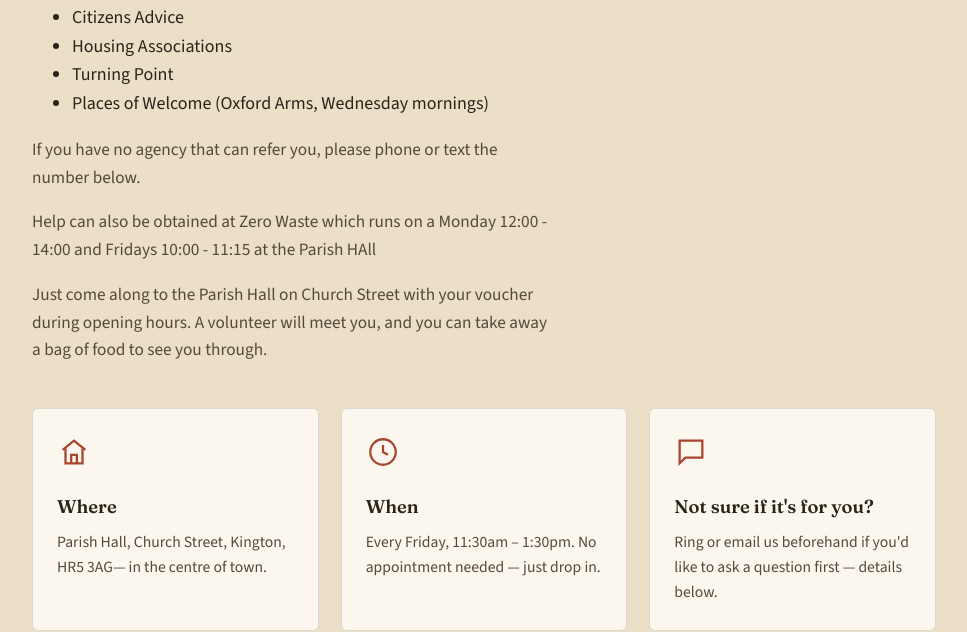
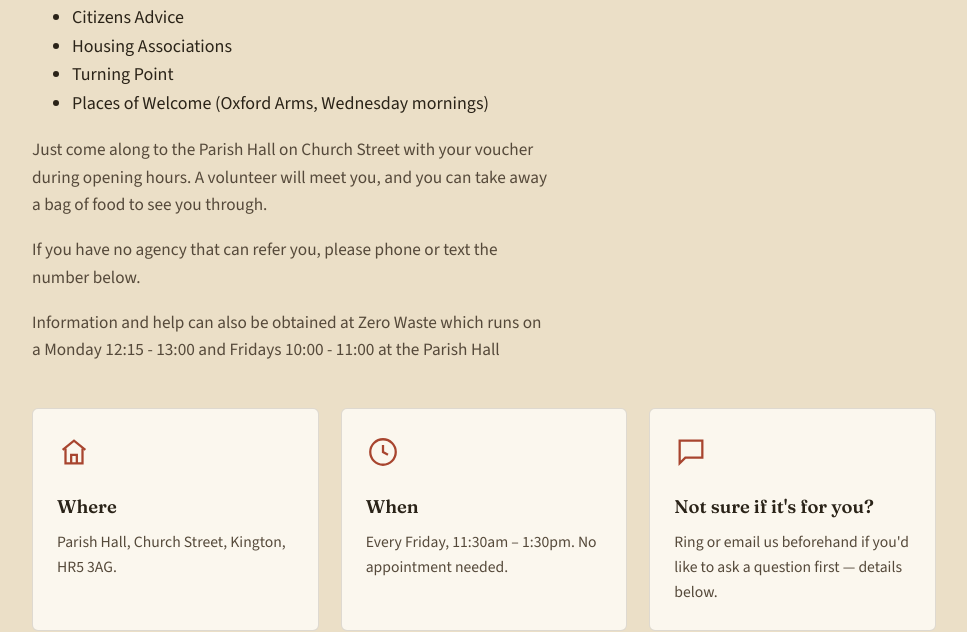
Before and after one commit to magicobject/kingtonfoodbank, a plain HTML site: page kington-foodbank.html in a window 1280 px wide. Shown: the part 1099-1731 px from the top of the page, without its empty margins (156-1123 px from the left). Drawn offline with nearby package versions, Linux system fonts and the light colour scheme.

Commit message:
Clean up

```diff
--- a/kington-foodbank.html
+++ b/kington-foodbank.html
@@ -487,17 +487,17 @@
           <li>Turning Point</li>
           <li>Places of Welcome (Oxford Arms, Wednesday mornings)</li>
         </ul>
+        <p>Just come along to the Parish Hall on Church Street with your voucher during opening hours. A volunteer will meet you, and you can take away a bag of food to see you through.</p>
         <p>If you have no agency that can refer you, please phone or text the number below.</p>
-        <p>Help can also be obtained at Zero Waste which runs on a Monday 12:00 - 14:00 and Fridays 10:00 - 11:15 at the Parish HAll</p>
-        <p>Just come along to the Parish Hall on Church Street with your voucher during opening hours. A volunteer will meet you, and you can take away a bag of food to see you through.</p>
-      </div>
+        <p>Information and help can also be obtained at Zero Waste which runs on a Monday 12:15 - 13:00 and Fridays 10:00 - 11:00 at the Parish Hall</p>
+        </div>
       <div class="info-grid">
         <div class="info-card">
           <div class="icon">
             <svg width="34" height="34" viewBox="0 0 24 24" fill="none" stroke="#A8452F" stroke-width="1.6"><path d="M4 10.5 12 4l8 6.5"/><path d="M6 9.5V20h12V9.5"/><path d="M10 20v-6h4v6"/></svg>
           </div>
           <h3>Where</h3>
-          <p>Parish Hall, Church Street, Kington, HR5 3AG&mdash; in the centre of town.</p>
+          <p>Parish Hall, Church Street, Kington, HR5 3AG.</p>
 
         </div>
         <div class="info-card">
@@ -505,7 +505,7 @@
             <svg width="34" height="34" viewBox="0 0 24 24" fill="none" stroke="#A8452F" stroke-width="1.6"><circle cx="12" cy="12" r="9"/><path d="M12 7v5l3.5 2"/></svg>
           </div>
           <h3>When</h3>
-          <p>Every Friday, 11:30am &ndash; 1:30pm. No appointment needed &mdash; just drop in.</p>
+          <p>Every Friday, 11:30am &ndash; 1:30pm. No appointment needed.</p>
         </div>
         <div class="info-card">
           <div class="icon">
@@ -549,7 +549,7 @@
           <h3>Where to drop off</h3>
           <p>Bring donations to the Parish Hall, Church Street, on a Friday between 11:30am and 1:30pm, when a volunteer will be there to take them in.</p>
           <p>For a different time, or to arrange a collection, contact us first:</p>
-          <p><a href="mailto:patroberts123@btinternet.com">patroberts123@btinternet.com</a> &middot; <a href="tel:+447794439644">07794 439644</a></p>
+          <p><a href="mailto:info@kingtonfoodbank.org">info@kingtonfoodbank.org</a> &middot; <a href="tel:+447794439644">07794 439644</a></p>
           <p>Donations can also be left at the <a href="https://www.coop.co.uk/store-finder/HR5-3UD/crabtree-road" target="_blank" rel="noopener noreferrer">Co-op</a>.</p>
         </div>
       </div>
```
